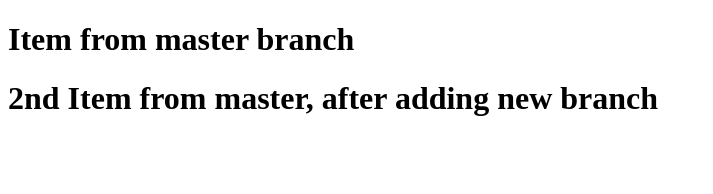
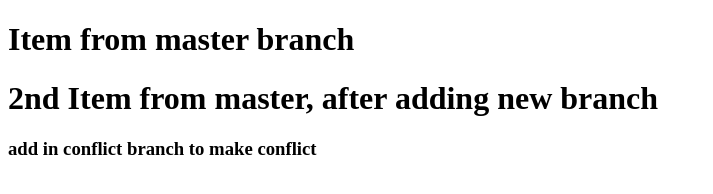
Before and after one commit to Abdul-TechCampus18/Homework_3, a plain HTML site: page index.html in a window 1280 px wide. Shown: the whole page, without its empty margins (0-713 px from the left). Drawn offline with Linux system fonts and the light colour scheme.

Commit message:
conflict branch edit

```diff
--- a/index.html
+++ b/index.html
@@ -6,5 +6,6 @@
 <body>
 <h1>Item from master branch</h1>
 <h1>2nd Item from master, after adding new branch </h1>
+<h3>add in conflict branch to make conflict</h3>
 </body>
 </html>
```
